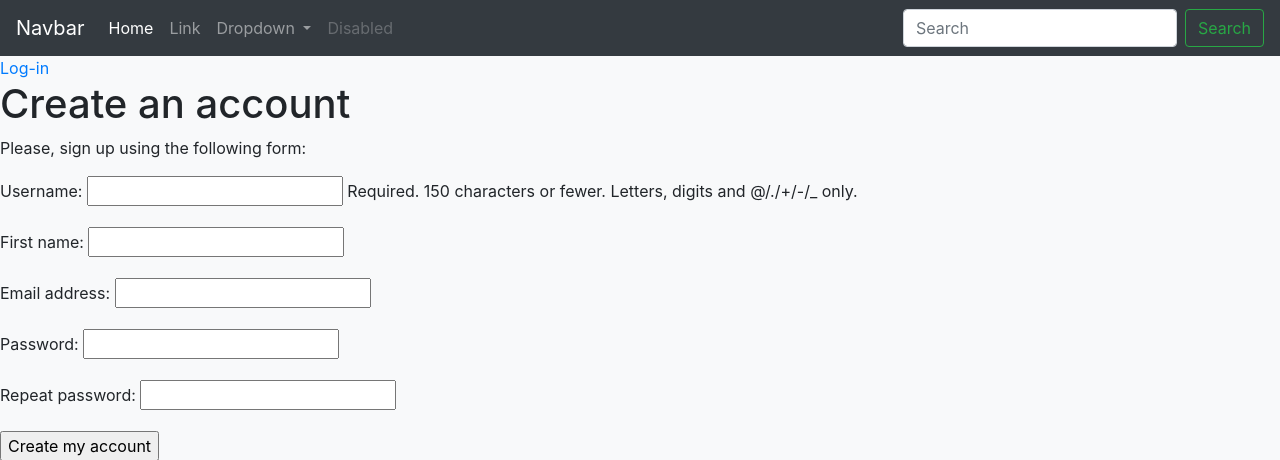
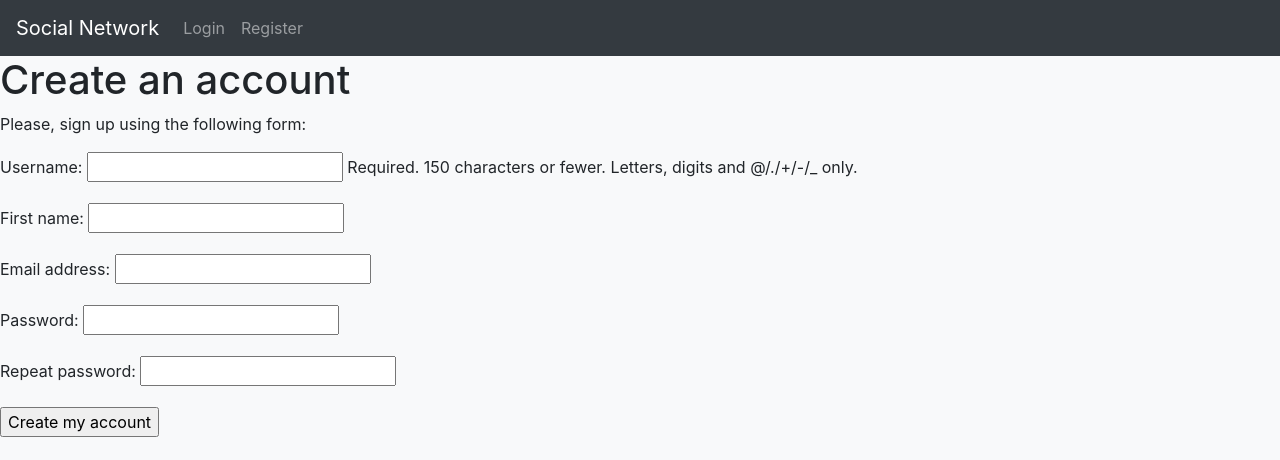
Before and after one commit to ivanovyeight/social-network, a Django app: page /account/register/ in a window 1280 px wide. Shown: the top 460 px of the page. Run offline with Django 3.2, Linux system fonts and the light colour scheme.

Commit message:
Update navbar links

```diff
--- a/templates/base.html
+++ b/templates/base.html
@@ -3,25 +3,48 @@
 <html>
     <head>
         <title>{% block title %}{% endblock %}</title>
-        <link href="{% static "css/base.css" %}" rel="stylesheet">
         <link rel="stylesheet" href="https://cdn.jsdelivr.net/npm/bootstrap@4.6.0/dist/css/bootstrap.min.css" integrity="sha384-B0vP5xmATw1+K9KRQjQERJvTumQW0nPEzvF6L/Z6nronJ3oUOFUFpCjEUQouq2+l" crossorigin="anonymous">
     </head>
     <body class="bg-light">
         <nav class="navbar navbar-expand-lg navbar-dark bg-dark">
-            <a class="navbar-brand" href="#">Navbar</a>
+            <a class="navbar-brand" href="#">Social Network</a>
             <button class="navbar-toggler" type="button" data-toggle="collapse" data-target="#navbarSupportedContent" aria-controls="navbarSupportedContent" aria-expanded="false" aria-label="Toggle navigation">
                 <span class="navbar-toggler-icon"></span>
             </button>
 
             <div class="collapse navbar-collapse" id="navbarSupportedContent">
                 <ul class="navbar-nav mr-auto">
-                <li class="nav-item active">
-                    <a class="nav-link" href="#">Home <span class="sr-only">(current)</span></a>
-                </li>
-                <li class="nav-item">
+
+
+                {% if request.user.is_authenticated %}
+                    <li {% if section == "dashboard" %} class="nav-item"{% endif %}>
+                        <a href="{% url 'dashboard' %}" class="nav-link">My dashboard</a>
+                    </li>
+                    <li {% if section == 'images' %}class="nav-item"{% endif %}>
+                        <a href="#" class="nav-link">Images</a>
+                    </li>
+                    <li {% if section == "people" %}class="nav-item"{% endif %}>
+                        <a href="#" class="nav-link">People</a>
+                    </li>
+                {% endif %}
+
+                {% if request.user.is_authenticated %}
+                    <li class="nav-item">
+                        <a href="{% url 'logout' %}" class="nav-link">Logout</a>
+                    </li>
+                    {% else %}
+                    <li class="nav-item">
+                        <a href="{% url 'login' %}" class="nav-link" >Login</a>
+                    </li>
+                    <li class="nav-item">
+                        <a href="{% url 'register' %}" class="nav-link" >Register</a>
+                    </li>
+                {% endif %}
+
+                <!-- <li class="nav-item">
                     <a class="nav-link" href="#">Link</a>
-                </li>
-                <li class="nav-item dropdown">
+                </li> -->
+                <!-- <li class="nav-item dropdown">
                     <a class="nav-link dropdown-toggle" href="#" id="navbarDropdown" role="button" data-toggle="dropdown" aria-haspopup="true" aria-expanded="false">
                     Dropdown
                     </a>
@@ -39,32 +62,32 @@
                 <form class="form-inline my-2 my-lg-0">
                 <input class="form-control mr-sm-2" type="search" placeholder="Search" aria-label="Search">
                 <button class="btn btn-outline-success my-2 my-sm-0" type="submit">Search</button>
-                </form>
+                </form> -->
             </div>
         </nav>
 
         <div id="header">
-            {% if request.user.is_authenticated %}
+            <!-- {% if request.user.is_authenticated %}
                 <ul class="menu">
                     <li {% if section == "dashboard" %} class="selected"{% endif %}>
-                        <a href="{% url "dashboard" %}">My dashboard</a>
+                        <a href="{% url 'dashboard' %}">My dashboard</a>
                     </li>
-                    <li {% if section == "images" %}class="selected"{% endif %}>
+                    <li {% if section == 'images' %}class="selected"{% endif %}>
                         <a href="#">Images</a>
                     </li>
                     <li {% if section == "people" %}class="selected"{% endif %}>
                         <a href="#">People</a>
                     </li>
                 </ul>
-            {% endif %}
-                <span class="user">
+            {% endif %} -->
+            <!-- <span class="user">
             {% if request.user.is_authenticated %}
                 Hello {{ request.user.first_name }},
                     <a href="{% url "logout" %}">Logout</a>
                 {% else %}
                     <a href="{% url "login" %}">Log-in</a>
-                {% endif %}
-            </span>
+            {% endif %}
+            </span> -->
         </div>
         <div id="content">
             {% block content %}{% endblock %}
```
